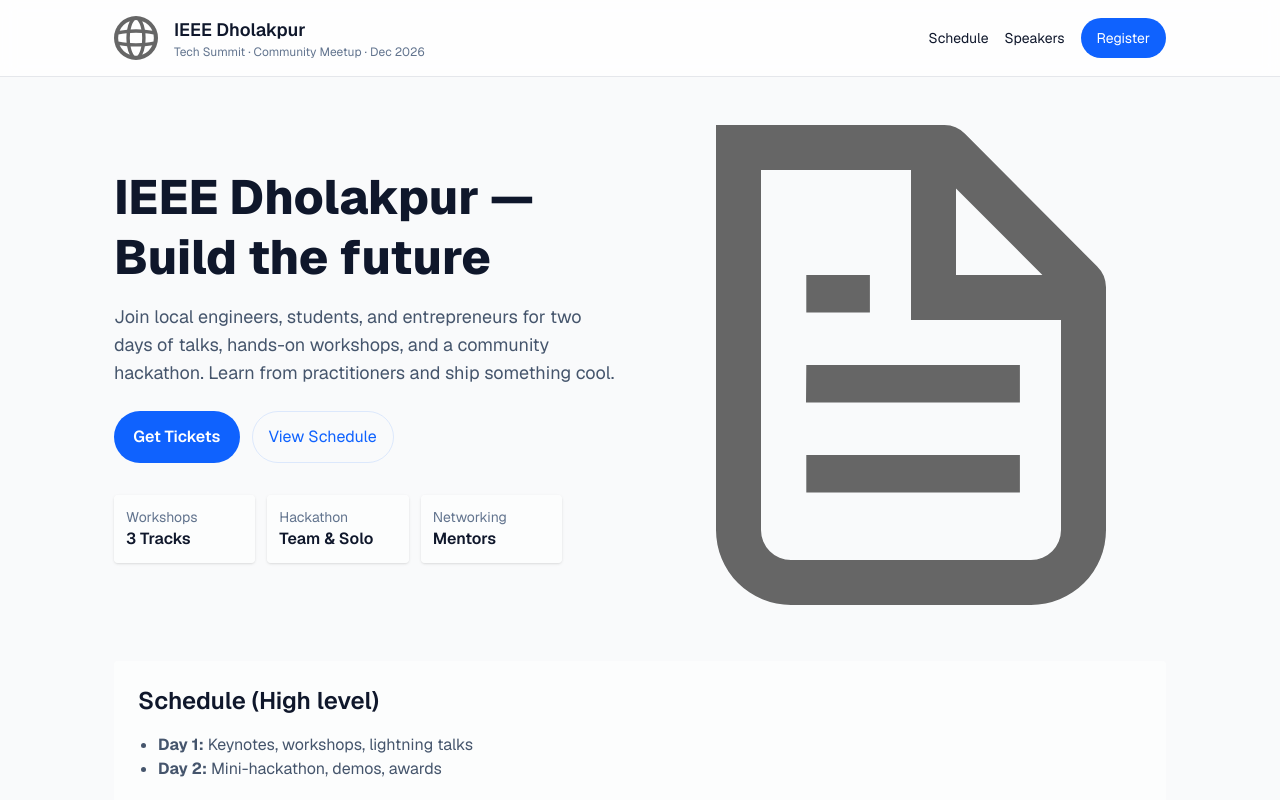
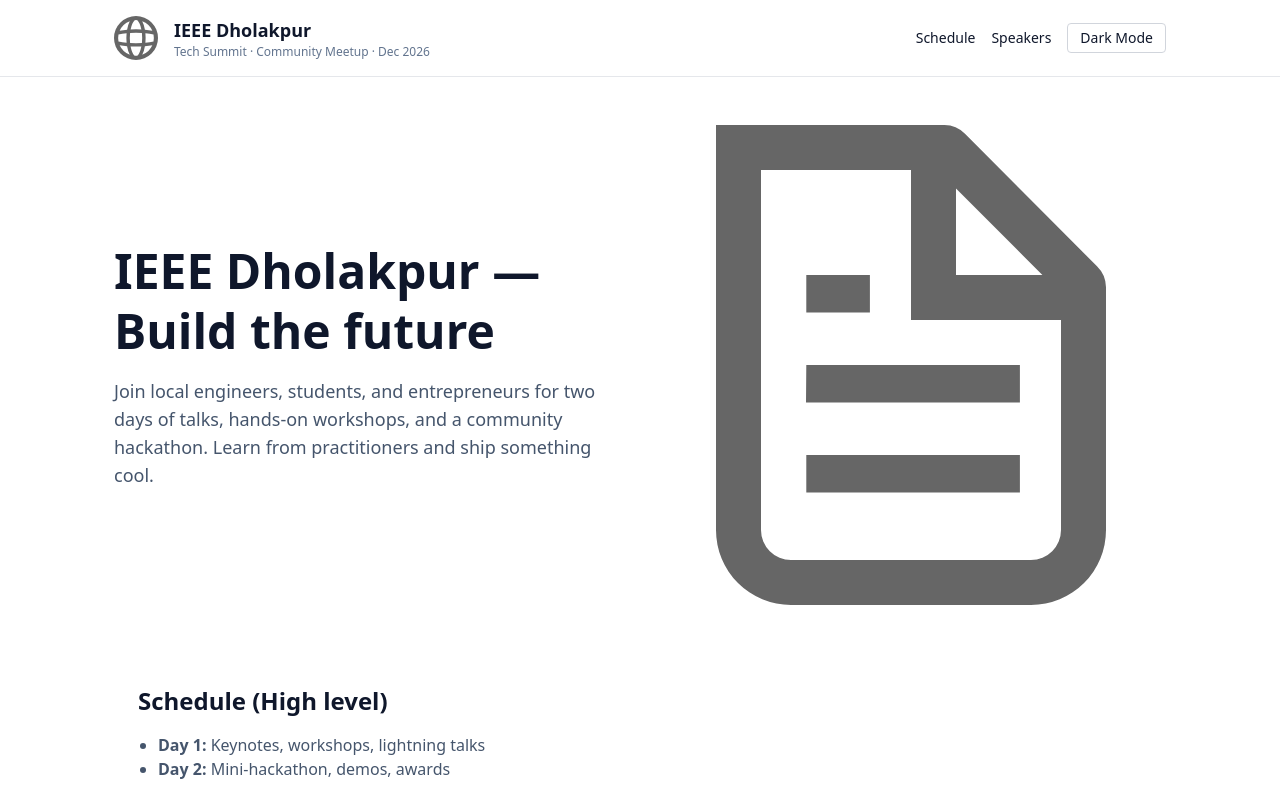
Before and after one commit to vvsrohit/tech, a Next.js app: page / in a window 1280 px wide. Shown: the top 800 px of the page. Built offline with nearby package versions, Linux system fonts and the light colour scheme.

Commit message:
toggle light and dark

```diff
--- a/src/app/globals.css
+++ b/src/app/globals.css
@@ -5,18 +5,9 @@
   --foreground: #171717;
 }
 
-@theme inline {
-  --color-background: var(--background);
-  --color-foreground: var(--foreground);
-  --font-sans: var(--font-geist-sans);
-  --font-mono: var(--font-geist-mono);
-}
-
-@media (prefers-color-scheme: dark) {
-  :root {
-    --background: #0a0a0a;
-    --foreground: #ededed;
-  }
+html.dark {
+  --background: #0a0a0a;
+  --foreground: #ededed;
 }
 
 body {
@@ -30,6 +21,7 @@
   max-width: 1100px;
   margin: 0 auto;
 }
+
 .btn {
   display: inline-flex;
   align-items: center;
@@ -39,20 +31,42 @@
   border-radius: 9999px;
   text-decoration: none;
 }
+
 .btn-primary {
   background: #0f62fe;
   color: white;
 }
+
 .btn-outline {
   background: transparent;
-  border: 1px solid rgba(15,98,254,0.12);
+  border: 1px solid rgba(15, 98, 254, 0.12);
   color: #0f62fe;
 }
-.large { padding: 0.9rem 1.2rem; font-weight: 600; }
-.hero-art img { border-radius: 10px; }
-.brand-title { font-size: 1.05rem; }
-.muted { color: #6b7280; }
 
-@media (prefers-color-scheme: dark) {
-  .btn-outline { border-color: rgba(255,255,255,0.08); color: #cbd5e1; }
+.large {
+  padding: 0.9rem 1.2rem;
+  font-weight: 600;
 }
+
+.hero-art img {
+  border-radius: 10px;
+}
+
+.brand-title {
+  font-size: 1.05rem;
+}
+
+.muted {
+  color: #6b7280;
+}
+
+/* Dark-mode tweaks now respect the .dark class */
+html.dark .btn-outline {
+  border-color: rgba(255, 255, 255, 0.08);
+  color: #cbd5e1;
+}
+
+
+html.dark body {
+  color-scheme: dark;
+}
--- a/src/app/page.js
+++ b/src/app/page.js
@@ -1,17 +1,47 @@
+"use client";
+
 import Image from "next/image";
+import { useEffect, useState } from "react";
 
 export default function Home() {
+  const [theme, setTheme] = useState("light");
+
+  // Apply saved theme on initial load
+  useEffect(() => {
+    const savedTheme = localStorage.getItem("theme");
+
+    // Reset first to avoid stale state
+    document.documentElement.classList.remove("dark");
+
+    if (savedTheme === "dark") {
+      document.documentElement.classList.add("dark");
+      setTheme("dark");
+    } else {
+      setTheme("light");
+    }
+  }, []);
+
+  // Toggle theme and persist preference
+  const toggleTheme = () => {
+    const isDark = document.documentElement.classList.contains("dark");
+
+    if (isDark) {
+      document.documentElement.classList.remove("dark");
+      localStorage.setItem("theme", "light");
+      setTheme("light");
+    } else {
+      document.documentElement.classList.add("dark");
+      localStorage.setItem("theme", "dark");
+      setTheme("dark");
+    }
+  };
+
   return (
-    <div className="page-root min-h-screen font-sans bg-gray-50 dark:bg-black text-slate-900 dark:text-slate-100">
+    <div className="page-root min-h-screen font-sans text-slate-900 dark:text-slate-100 transition-colors">
       <header className="site-header bg-white/80 dark:bg-black/80 backdrop-blur-sm border-b border-gray-200 dark:border-zinc-800">
         <div className="container mx-auto px-6 py-4 flex items-center justify-between">
           <div className="flex items-center gap-4">
-            <Image
-              src="/globe.svg"
-              alt="IEEE Dholakpur"
-              width={44}
-              height={44}
-            />
+            <Image src="/globe.svg" alt="IEEE Dholakpur" width={44} height={44} />
             <div>
               <div className="text-lg font-semibold">IEEE Dholakpur</div>
               <div className="text-xs text-slate-500 dark:text-slate-400">
@@ -19,6 +49,7 @@
               </div>
             </div>
           </div>
+
           <nav className="flex items-center gap-4">
             <a href="#schedule" className="text-sm hover:underline">
               Schedule
@@ -26,9 +57,14 @@
             <a href="#speakers" className="text-sm hover:underline">
               Speakers
             </a>
-            <a href="#register" className="btn btn-primary text-sm">
-              Register
-            </a>
+
+            {/* Theme toggle */}
+            <button
+              onClick={toggleTheme}
+              className="px-3 py-1 rounded border border-gray-300 dark:border-zinc-700 text-sm hover:bg-gray-100 dark:hover:bg-zinc-800 transition"
+            >
+              {theme === "light" ? "Dark Mode" : "Light Mode"}
+            </button>
           </nav>
         </div>
       </header>
@@ -44,53 +80,18 @@
               talks, hands-on workshops, and a community hackathon. Learn from
               practitioners and ship something cool.
             </p>
-
-            <div className="mt-6 flex gap-3">
-              <a
-                id="register"
-                href="#"
-                className="btn btn-primary large"
-              >
-                Get Tickets
-              </a>
-              <a href="#schedule" className="btn btn-outline">
-                View Schedule
-              </a>
-            </div>
-
-            <div className="mt-8 grid grid-cols-3 gap-3 max-w-md">
-              <div className="p-3 bg-white/60 dark:bg-white/5 rounded shadow-sm">
-                <div className="text-sm text-slate-500">Workshops</div>
-                <div className="font-semibold">3 Tracks</div>
-              </div>
-              <div className="p-3 bg-white/60 dark:bg-white/5 rounded shadow-sm">
-                <div className="text-sm text-slate-500">Hackathon</div>
-                <div className="font-semibold">Team & Solo</div>
-              </div>
-              <div className="p-3 bg-white/60 dark:bg-white/5 rounded shadow-sm">
-                <div className="text-sm text-slate-500">Networking</div>
-                <div className="font-semibold">Mentors</div>
-              </div>
-            </div>
           </div>
 
           <div className="hero-art flex justify-center">
-            <Image
-              src="/file.svg"
-              alt="illustration"
-              width={480}
-              height={320}
-            />
+            <Image src="/file.svg" alt="illustration" width={480} height={320} />
           </div>
         </section>
 
         <section
           id="schedule"
-          className="mt-14 bg-white/60 dark:bg-white/3 p-6 rounded"
+          className="mt-14 bg-white/60 dark:bg-white/5 p-6 rounded"
         >
-          <h2 className="text-2xl font-semibold">
-            Schedule (High level)
-          </h2>
+          <h2 className="text-2xl font-semibold">Schedule (High level)</h2>
           <ul className="mt-4 list-disc pl-5 text-slate-600 dark:text-slate-300">
             <li>
               <strong>Day 1:</strong> Keynotes, workshops, lightning talks
@@ -105,28 +106,16 @@
           <h2 className="text-2xl font-semibold">Speakers</h2>
           <div className="mt-4 grid grid-cols-1 sm:grid-cols-3 gap-4">
             <div className="p-4 bg-white/60 dark:bg-white/5 rounded">
-              <div className="text-xl font-semibold">
-                Dr. Priya Saxena
-              </div>
-              <div className="text-sm text-slate-500">
-                AI Researcher
-              </div>
+              <div className="text-xl font-semibold">Dr. Priya Saxena</div>
+              <div className="text-sm text-slate-500">AI Researcher</div>
             </div>
             <div className="p-4 bg-white/60 dark:bg-white/5 rounded">
-              <div className="text-xl font-semibold">
-                Karan Mehta
-              </div>
-              <div className="text-sm text-slate-500">
-                Cloud Architect
-              </div>
+              <div className="text-xl font-semibold">Karan Mehta</div>
+              <div className="text-sm text-slate-500">Cloud Architect</div>
             </div>
             <div className="p-4 bg-white/60 dark:bg-white/5 rounded">
-              <div className="text-xl font-semibold">
-                Nisha Verma
-              </div>
-              <div className="text-sm text-slate-500">
-                Product Manager
-              </div>
+              <div className="text-xl font-semibold">Nisha Verma</div>
+              <div className="text-sm text-slate-500">Product Manager</div>
             </div>
           </div>
         </section>
--- /dev/null
+++ b/tailwing.config.js
@@ -0,0 +1,12 @@
+/** @type {import('tailwindcss').Config} */
+module.exports = {
+  darkMode: "class", // REQUIRED for manual theme toggle
+  content: [
+    "./src/app/**/*.{js,jsx}",
+    "./src/components/**/*.{js,jsx}",
+  ],
+  theme: {
+    extend: {},
+  },
+  plugins: [],
+};
```
